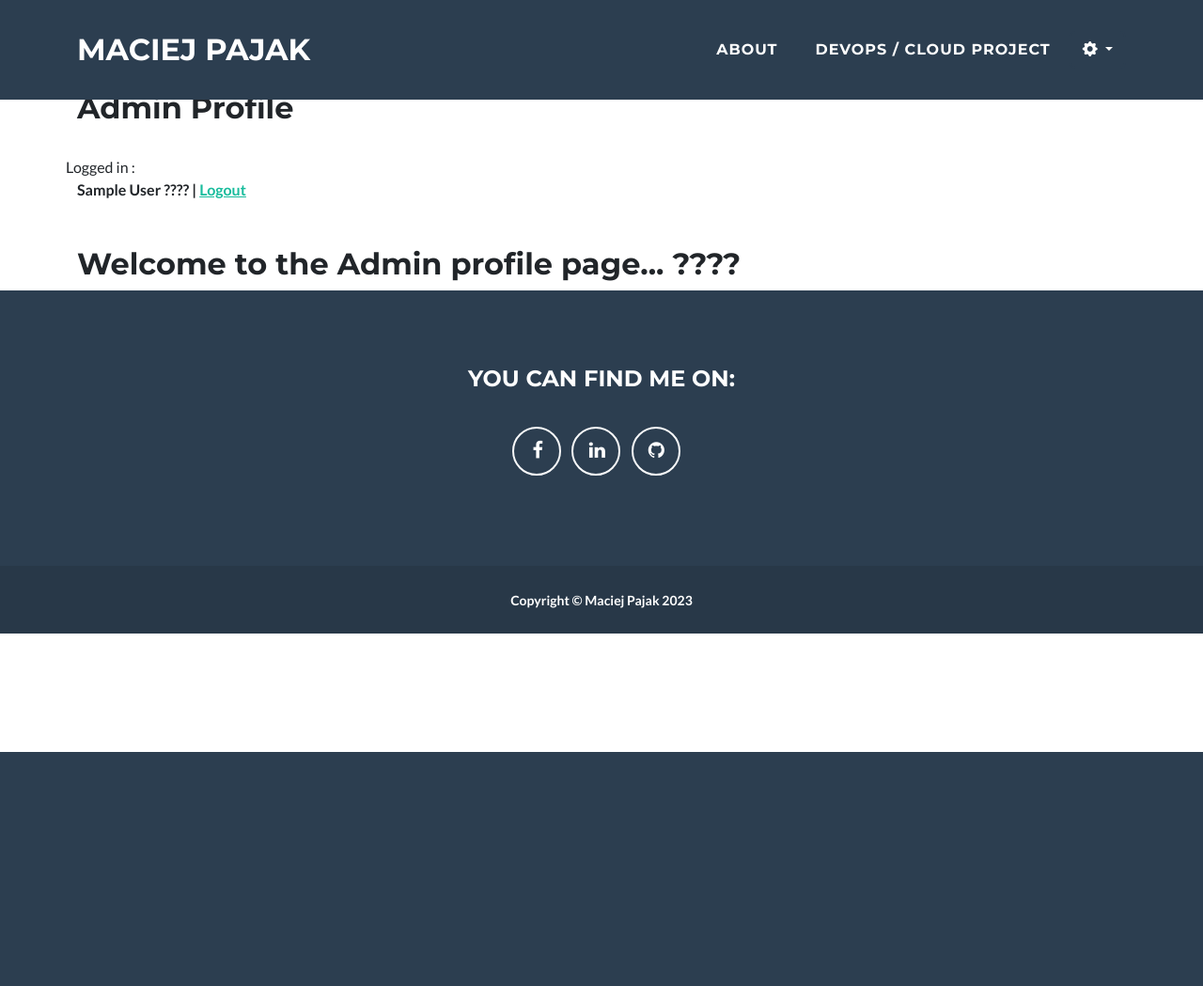
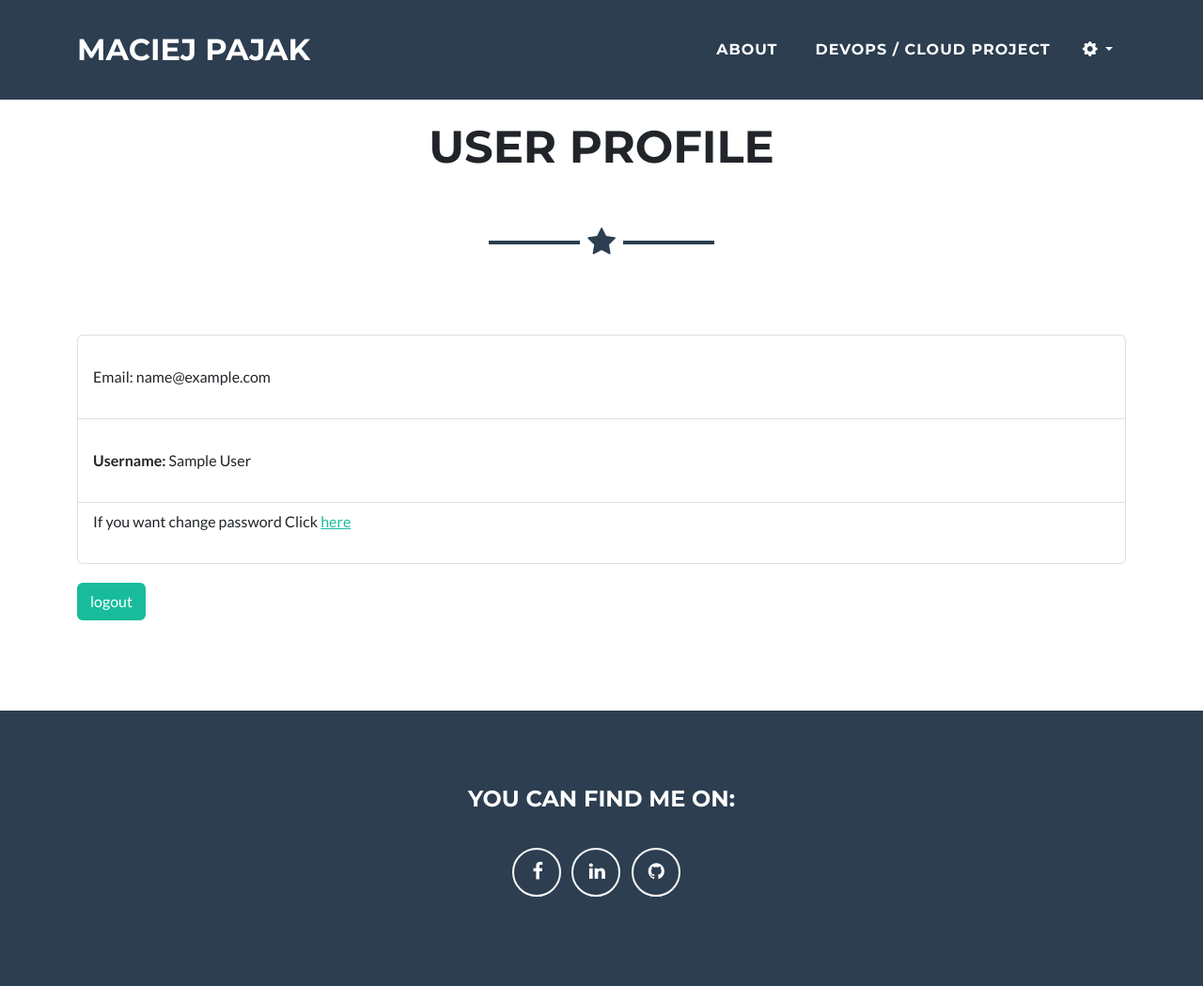
Before and after one commit to xRizur/Portfolio, a Flask app: page /logged in a window 1280 px wide. Shown: the top 1049 px of the page at 94% size. Before the commit the page ends 800 px from the top, so only its background shows below. Run offline with Flask 2, Linux system fonts and the light colour scheme; the visitor is signed in with stand-in values (Sample User, id 1); some libraries are stand-ins or nearby versions.

Commit message:
Some changes in login

```diff
--- a/app/create_app.py
+++ b/app/create_app.py
@@ -45,7 +45,7 @@ def create_app():
         session.pop('userId', None)
         session.pop('email', None)
         session.pop('name', None)
-        return redirect('/login')
+        return redirect('/login',message='You have successfully logged out !')
 
     @app.route('/logged')
     def logged():
--- a/app/templates/logged.html
+++ b/app/templates/logged.html
@@ -1,19 +1,20 @@
 {% extends "base.html" %}
 
 {% block content %}
-<header class="py-5"></header>
-<div class="container">
-    <div class="row">
-        <h2>Admin Profile</h2>
+<section id="userProfile" class="userProfile">
+    <div class="container" data-aos="fade-down" data-aos-duration="500"><h2
+            class="text-uppercase text-center text-secondary"><br><span
+            style="color: rgb(33, 37, 41);">User Profile</span><br><br></h2>
+        <hr class="star-dark mb-5">
+        <ul class="list-group">
+            <li class="list-group-item"><span><br>Email: <strong></strong>{{session.email}}<br><br></span>
+            </li>
+            <li class="list-group-item"><span><br><strong>Username:</strong>&nbsp;{{session.name}}<br><br></span>
+            </li>
+             <li class="list-group-item"><span>If you want change password Click <a href="">here</a><br><br></span>
+            </li>
+        </ul>
+        <a href="/logout"> <button class="btn btn-primary" type="button" style="margin-top: 20px;">logout</button> </a>
     </div>
-    <br>
-    <div class="row">
-        Logged in : <strong>{{session.name}} ???? | <a href="/logout"> Logout</a>
-    </div>
-    <br><br>
-    <div class="row">
-
-        <h2>Welcome to the Admin profile page... ????</h2>
-    </div>
-</div>
+</section>
 {% endblock %}
```
